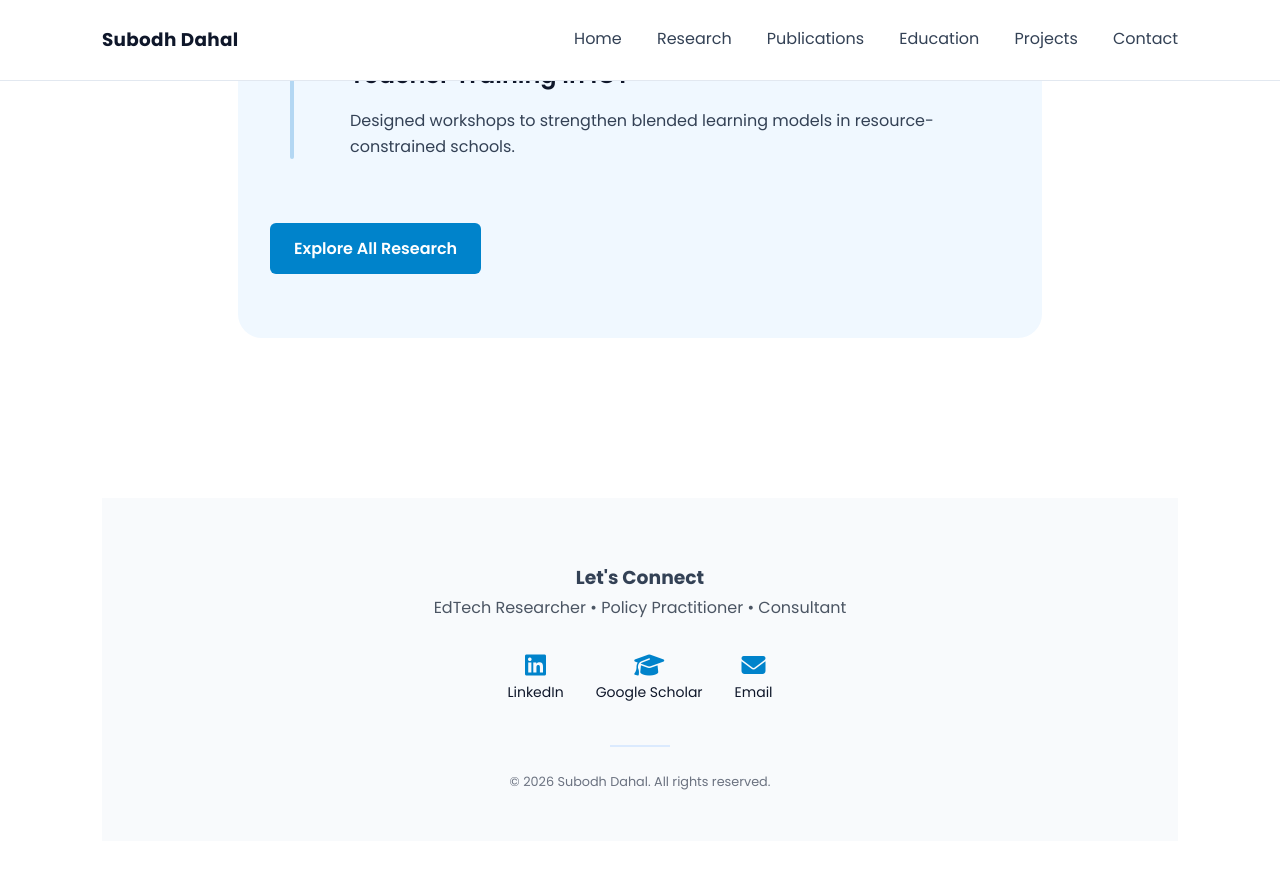
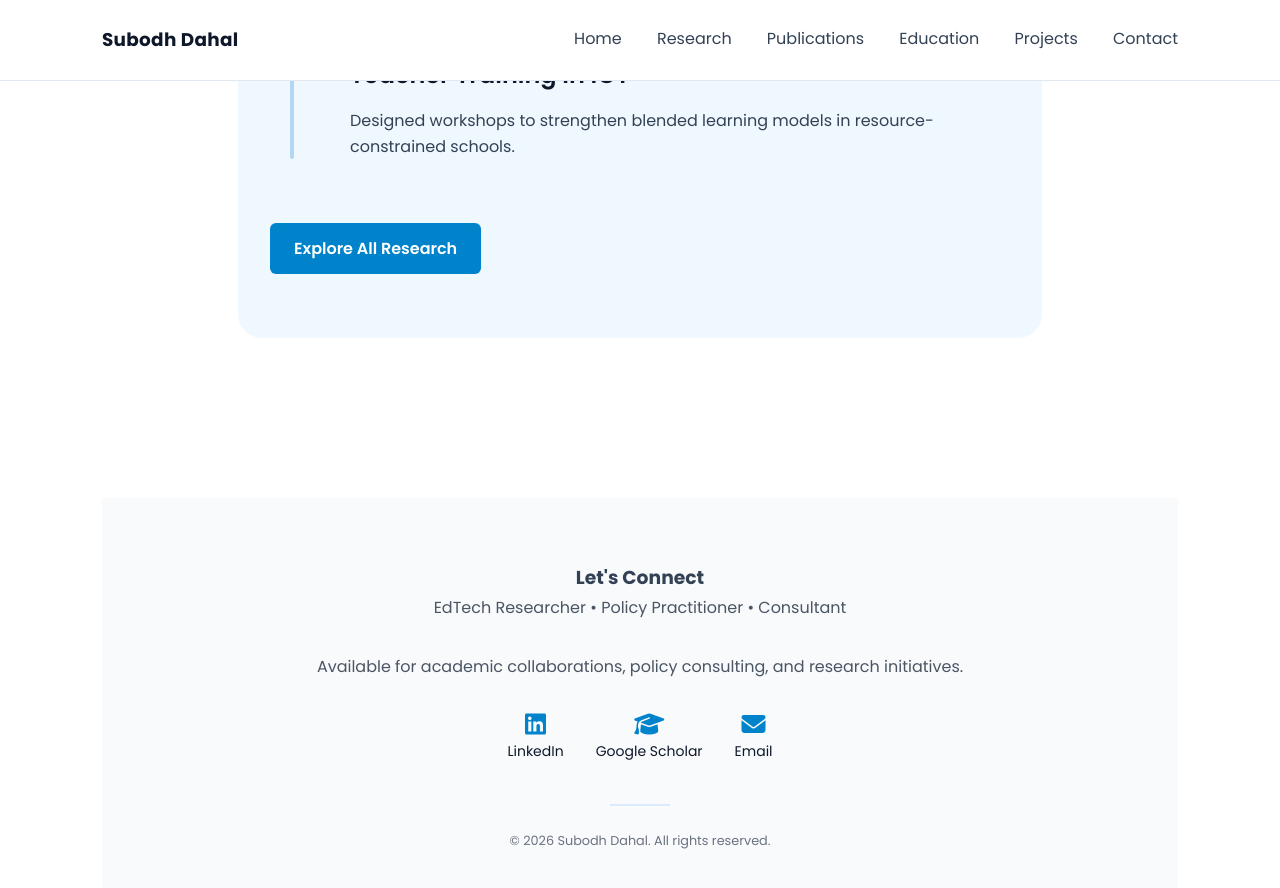
Before and after one commit to dahalsubodh/dahalsubodh.github.io, a Jekyll site: the page built from index.md, in a window 1280 px wide and 900 px high, scrolled down 2819 px. Shown: the top 888 px of the window. Built offline with Jekyll 4.4.1, drawn with Linux system fonts in a browser that asks for light colours; before the commit the page ends 3660 px from its top, so only the background shows below that.

Commit message:
Update footer.html

```diff
--- a/_includes/footer.html
+++ b/_includes/footer.html
@@ -2,6 +2,7 @@
   <div class="footer-container">
     <h3>Let's Connect</h3>
     <p class="footer-tagline">EdTech Researcher • Policy Practitioner • Consultant</p>
+     <p class="footer-tagline">Available for academic collaborations, policy consulting, and research initiatives.</p>
 
    <div class="social">
       <a href="https://www.linkedin.com/in/subodh-dahal/" target="_blank" rel="noopener">
```
